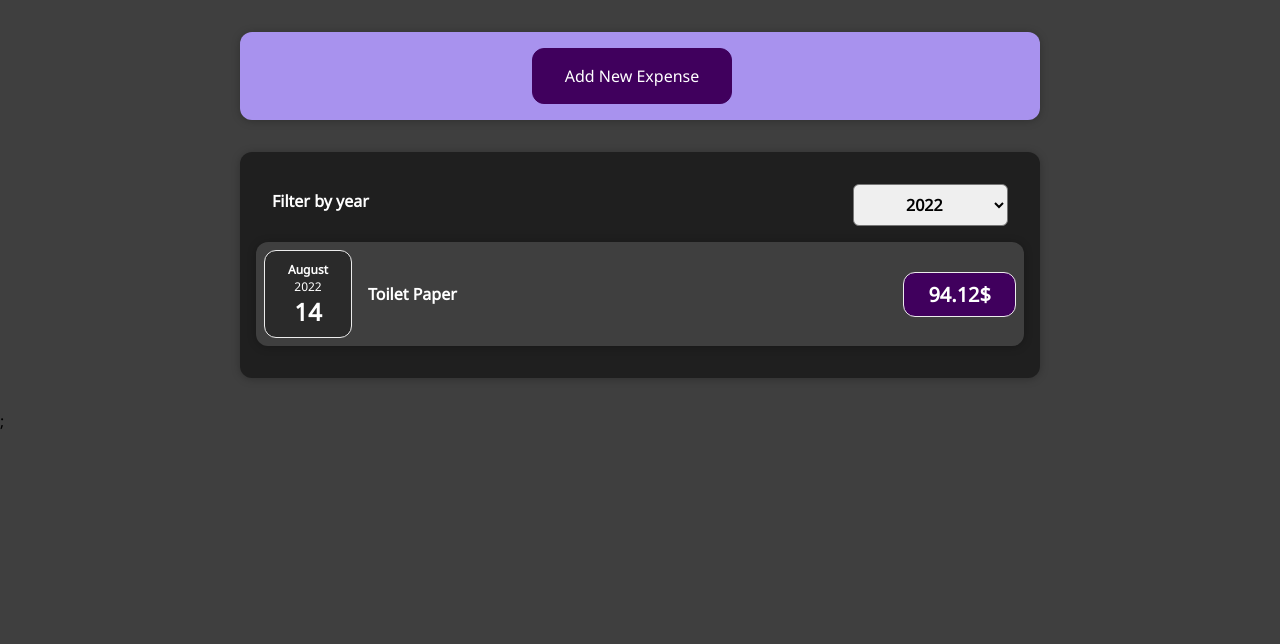
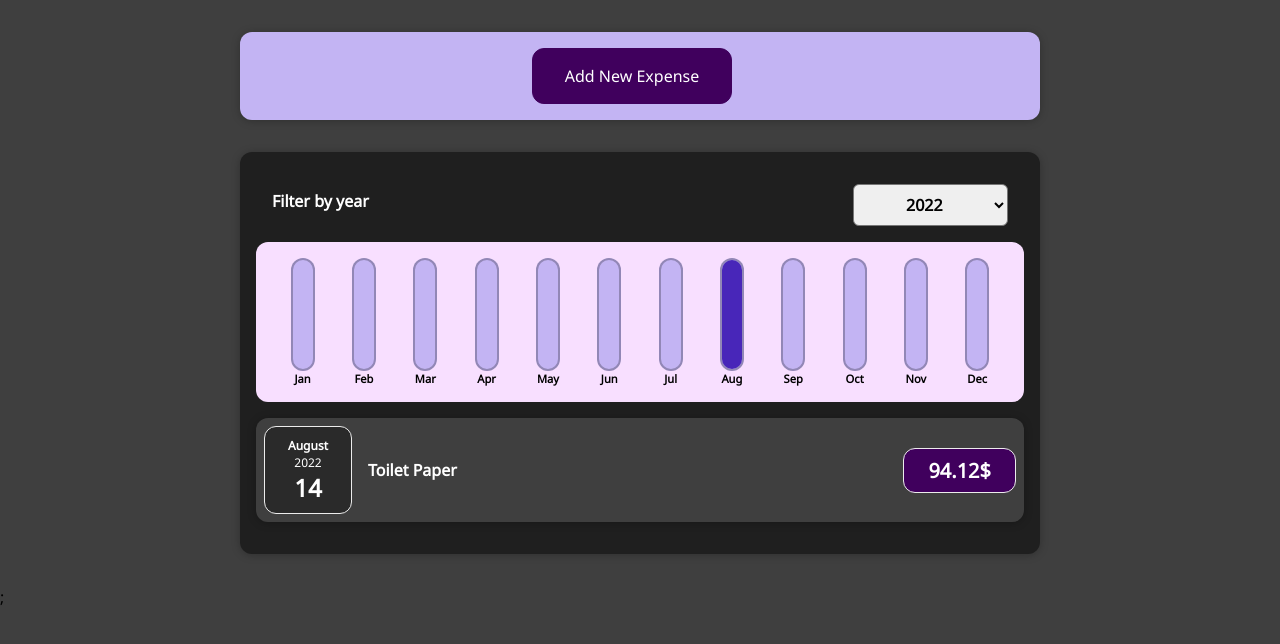
Before and after one commit to Perevechenkov/react-basics, a React (Create React App) app: page / in a window 1280 px wide. Shown: the top 644 px of the page. Built offline with nearby package versions, Linux system fonts and the light colour scheme.

Commit message:
expenses chart

```diff
--- a/src/abstracts/_variables.scss
+++ b/src/abstracts/_variables.scss
@@ -6,6 +6,10 @@
 
 $violet-dark: #40005d;
 $violet-dark-hover: #510674;
-$violet-light: #a892ee;
+$violet-light: #c3b4f3;
+
+$blue-chart-fill: #4826b9;
+
+$pink-light: #f8dfff;
 
 $text-color: white;
--- /dev/null
+++ b/src/components/Chart/Chart.js
@@ -0,0 +1,20 @@
+import ChartBar from './ChartBar';
+import './Chart.scss';
+
+export default function Chart(props) {
+  const dataPointValues = props.dataPoints.map(point => point.value);
+  const totalMaxValue = Math.max(...dataPointValues);
+
+  return (
+    <div className='chart'>
+      {props.dataPoints.map(dataPoint => (
+        <ChartBar
+          key={dataPoint.label}
+          value={dataPoint.value}
+          maxValue={totalMaxValue}
+          label={dataPoint.label}
+        />
+      ))}
+    </div>
+  );
+}
--- /dev/null
+++ b/src/components/Chart/Chart.scss
@@ -0,0 +1,14 @@
+@use "../../abstracts/variables" as *;
+
+.chart {
+     height: 10rem;
+     padding: 1rem;
+
+     border-radius: 12px;
+
+     display: flex;
+     justify-content: space-around;
+     text-align: center;
+
+     background-color: $pink-light;
+}
--- /dev/null
+++ b/src/components/Chart/ChartBar.js
@@ -0,0 +1,21 @@
+import './ChartBar.scss';
+
+export default function ChartBar(props) {
+  let barFillHeight = '0%';
+
+  if (props.maxValue > 0) {
+    barFillHeight = Math.round((props.value / props.maxValue) * 100) + '%';
+  }
+
+  return (
+    <div className='chart-bar'>
+      <div className='chart-bar__inner'>
+        <div
+          className='chart-bar__fill'
+          style={{ height: barFillHeight }}
+        ></div>
+      </div>
+      <div className='chart-bar__label'>{props.label}</div>
+    </div>
+  );
+}
--- /dev/null
+++ b/src/components/Chart/ChartBar.scss
@@ -0,0 +1,36 @@
+@use "../../abstracts/variables" as *;
+
+.chart-bar {
+     min-width: 24px;
+
+     display: flex;
+     flex-direction: column;
+
+     .chart-bar__inner {
+          height: 100%;
+
+          display: flex;
+          flex-direction: column;
+          justify-content: flex-end;
+
+          border: 2px solid $border-shadow-dark;
+          border-radius: 12px;
+
+          overflow: hidden;
+
+          background-color: $violet-light;
+
+          .chart-bar__fill {
+               background-color: $blue-chart-fill;
+
+               transition: all 0.3s ease-out;
+          }
+     }
+
+     .chart-bar__label {
+          text-align: center;
+
+          font-weight: bold;
+          font-size: 0.7rem;
+     }
+}
--- a/src/components/Expenses/Expenses.js
+++ b/src/components/Expenses/Expenses.js
@@ -3,6 +3,7 @@
 import Card from '../UI/Card';
 import ExpenseFilter from './ExpenseFilter';
 import ExpensesList from './ExpensesList';
+import ExpensesChart from './ExpensesChart';
 import './Expenses.scss';
 
 function Expenses(props) {
@@ -22,6 +23,7 @@
         selectedYear={filteredYear}
         onChangeFilter={filterChangeHandler}
       />
+      <ExpensesChart expenses={filteredExpenses} />
       <ExpensesList expenses={filteredExpenses} />
     </Card>
   );
--- /dev/null
+++ b/src/components/Expenses/ExpensesChart.js
@@ -0,0 +1,26 @@
+import Chart from '../Chart/Chart';
+
+export default function ExpensesChart(props) {
+  const chartDataPoints = [
+    { label: 'Jan', value: 0 },
+    { label: 'Feb', value: 0 },
+    { label: 'Mar', value: 0 },
+    { label: 'Apr', value: 0 },
+    { label: 'May', value: 0 },
+    { label: 'Jun', value: 0 },
+    { label: 'Jul', value: 0 },
+    { label: 'Aug', value: 0 },
+    { label: 'Sep', value: 0 },
+    { label: 'Oct', value: 0 },
+    { label: 'Nov', value: 0 },
+    { label: 'Dec', value: 0 },
+  ];
+
+  for (const expense of props.expenses) {
+    const expenseMonth = expense.date.getMonth();
+
+    chartDataPoints[expenseMonth].value += expense.amount;
+  }
+
+  return <Chart dataPoints={chartDataPoints} />;
+}
--- a/src/components/NewExpense/NewExpense.js
+++ b/src/components/NewExpense/NewExpense.js
@@ -12,6 +12,7 @@
       ...enteredExpenseData,
       id: Math.random().toString(),
     };
+
     props.onAddExpense(expenseData);
     toggleFormEditingHandler();
   };
```
